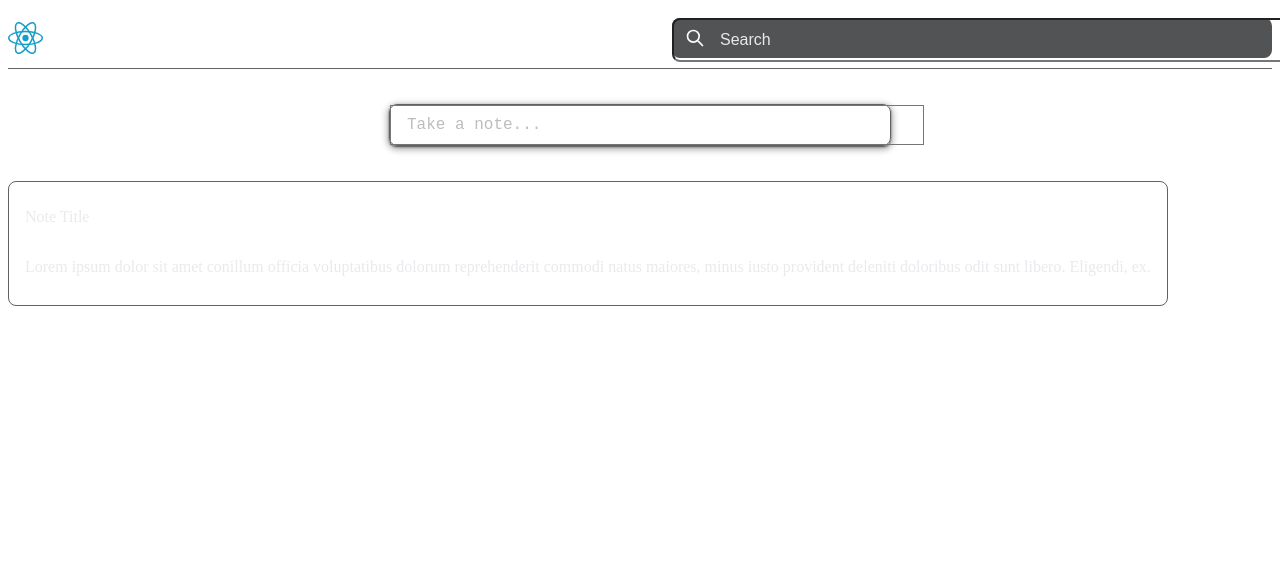
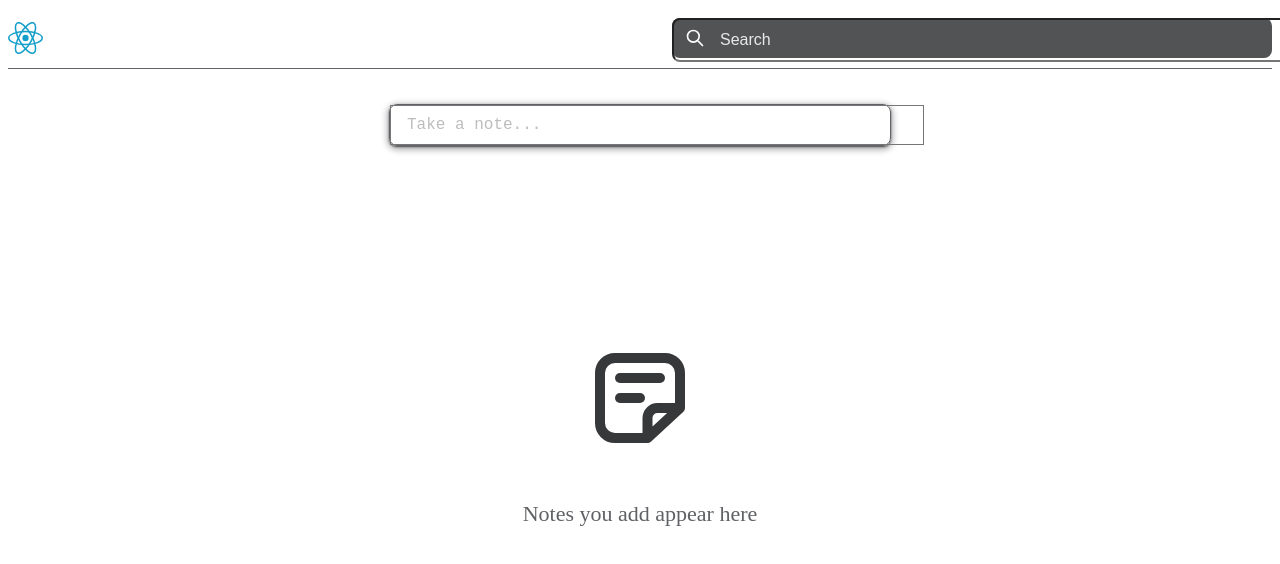
Before and after one commit to astik-dev/react-notes, a React (Vite) app: page / in a window 1280 px wide. Shown: the top 564 px of the page. Built offline with nearby package versions, Linux system fonts and the light colour scheme; the HTML template or start-up script is replaced by a standard one.

Commit message:
Add note creation functionality

```diff
--- a/src/components/Main/Main.jsx
+++ b/src/components/Main/Main.jsx
@@ -1,13 +1,16 @@
 import classes from "./Main.module.scss";
 import NoteCreator from "../NoteCreator/NoteCreator";
 import NoteList from "../NoteList/NoteList";
+import { useState } from "react";
 
 const Main = () => {
 
+    const [notes, setNotes] = useState([]);
+
     return (
         <main className={classes.main + " container"}>
-            <NoteCreator />
-            <NoteList />
+            <NoteCreator setNotes={setNotes} />
+            <NoteList notes={notes} setNotes={setNotes} />
         </main>
     )
 };
--- a/src/components/NoteCreator/NoteCreator.jsx
+++ b/src/components/NoteCreator/NoteCreator.jsx
@@ -3,7 +3,7 @@ import classes from "./NoteCreator.module.scss";
 import { TextareaAutosize } from "@mui/base";
 import Button from "../UI/Button/Button";
 
-const NoteCreator = () => {
+const NoteCreator = ({setNotes}) => {
 
     const formElem = useRef();
     const titleRef = useRef();
@@ -17,6 +17,15 @@ const NoteCreator = () => {
         setTitlePlaceholder("Title");
     }
 
+    function saveNote() {
+        const [noteTitle, noteContent] = [titleRef.current.value.trim(), contentRef.current.value.trim()];
+
+        if (noteTitle != "" || noteContent != "") {
+            setNotes(prev => [...prev, {title: noteTitle, content: noteContent}]);
+        }
+        closeNoteCreator();
+    }
+
     function closeNoteCreator() {
         titleRef.current.value = "";
         contentRef.current.value = "";
@@ -26,7 +35,7 @@ const NoteCreator = () => {
 
     function handleClickOutside(event) {
         if (formElem.current && !formElem.current.contains(event.target)) {
-            closeNoteCreator();
+            saveNote();
         }
     }
 
@@ -65,7 +74,7 @@ const NoteCreator = () => {
                     Delete
                 </Button>
                 <Button
-                    onClick={closeNoteCreator}
+                    onClick={saveNote}
                 >
                     Close
                 </Button>
--- a/src/components/NoteItem/NoteItem.jsx
+++ b/src/components/NoteItem/NoteItem.jsx
@@ -1,13 +1,13 @@
 import classes from "./NoteItem.module.scss";
 
-const NoteItem = ({title, content, deleteFunc}) => {
+const NoteItem = ({title, content, deleteNote}) => {
 
     return (
         <div className={classes.noteItem}>
-            <h1>{title}</h1>
-            <p>{content}</p>
+            {Boolean(title) && <h1>{title}</h1>}
+            {Boolean(content) && <p>{content}</p>}
             <div className={classes.btns}>
-                <button onClick={deleteFunc}>
+                <button onClick={deleteNote}>
                     <img src="/trash.svg" alt="Delete" />
                 </button>
             </div>
--- a/src/components/NoteItem/NoteItem.module.scss
+++ b/src/components/NoteItem/NoteItem.module.scss
@@ -5,6 +5,11 @@
     transition: all 0.3s ease;
 
     color: #e8eaed;
+
+    h1,
+    p {
+        overflow-wrap: break-word;
+    }
 
     h1 {
         padding: 12px 16px 0 16px;
--- a/src/components/NoteList/NoteList.jsx
+++ b/src/components/NoteList/NoteList.jsx
@@ -3,11 +3,7 @@ import NoteItem from "../NoteItem/NoteItem";
 import classes from "./NoteList.module.scss";
 import Masonry, {ResponsiveMasonry} from "react-responsive-masonry"
 
-const NoteList = () => {
-
-    const [notes, setNotes] = useState([
-        {title: "Note Title", content: "Lorem ipsum dolor sit amet conillum officia voluptatibus dolorum reprehenderit commodi natus maiores, minus iusto provident deleniti doloribus odit sunt libero. Eligendi, ex."},
-    ]);
+const NoteList = ({notes, setNotes}) => {
 
     const masonryColumnsBreakPoints = useMemo(() => {
         const result = {0: 2};
@@ -28,7 +24,7 @@ const NoteList = () => {
                                 key={index}
                                 title={note.title}
                                 content={note.content}
-                                deleteFunc={() => setNotes(notes.filter((n, i) => i !== index))}
+                                deleteNote={() => setNotes(notes.filter((n, i) => i !== index))}
                             />
                         )}
                     </Masonry>
```
